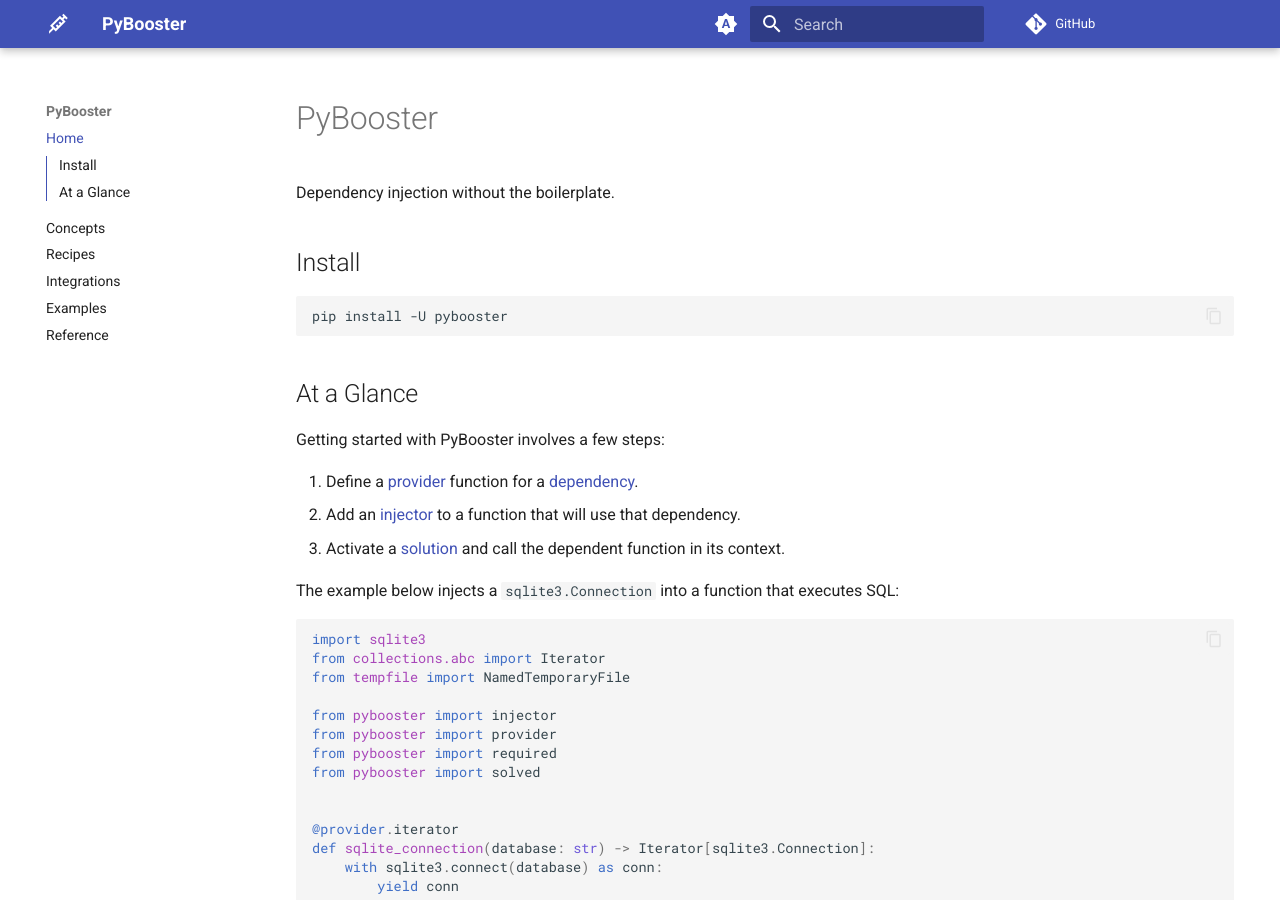
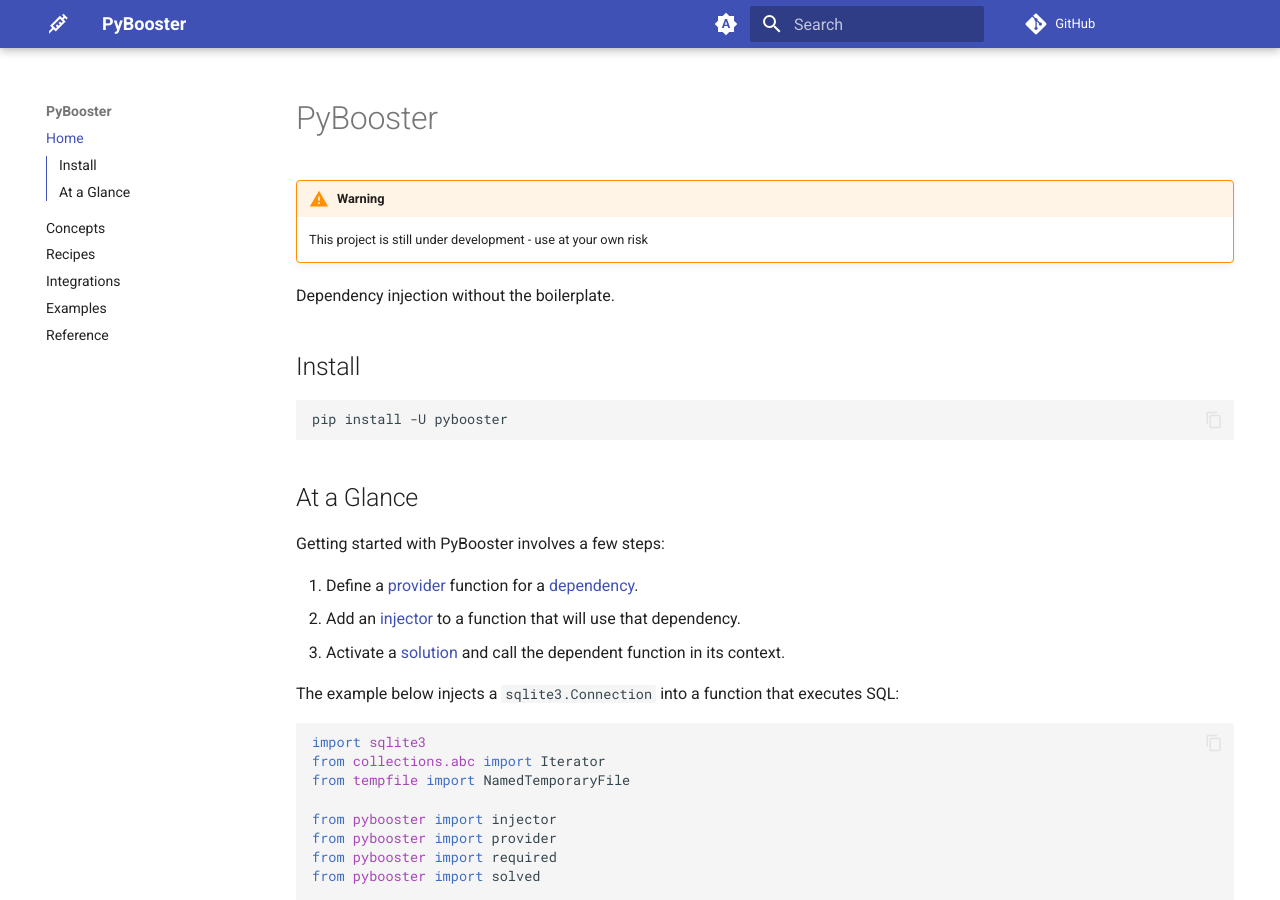
Before and after one commit to rmorshea/pybooster, an MkDocs documentation site: the page built from docs/src/index.md, in a window 1280 px wide and 900 px high. Built offline with MkDocs 1.6.1 and Material for MkDocs 9.7.7, drawn with Linux system fonts in a browser that asks for light colours; comment, search, counter and statistics services are not loaded.

Commit message:
add warning

```diff
--- a/docs/src/index.md
+++ b/docs/src/index.md
@@ -1,4 +1,8 @@
 # PyBooster
+
+!!! warning
+
+    This project is still under development - use at your own risk
 
 Dependency injection without the boilerplate.
 
```
Also changed, not shown: README.md.
